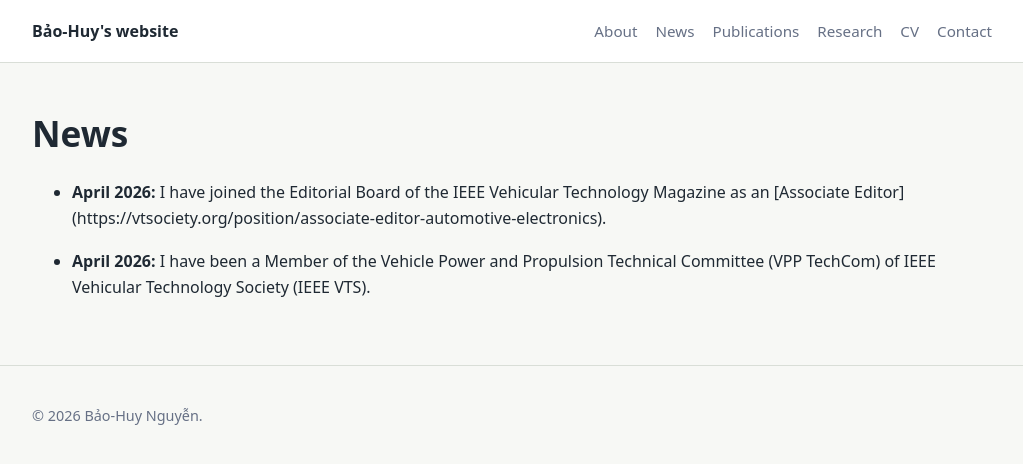
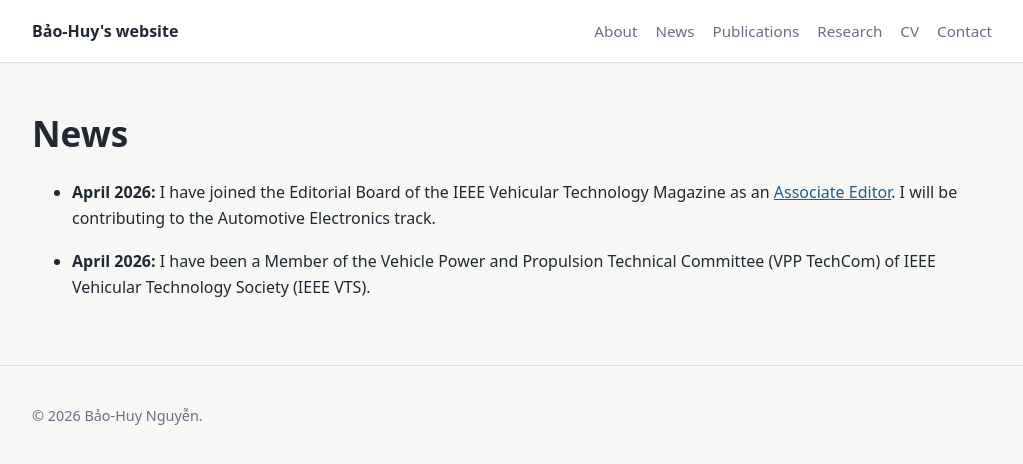
Before and after one commit to baohuynguyen/baohuynguyen.github.io, a Jekyll site: the page built from news.md, in a window 1280 px wide. Shown: the top 464 px of the page, without its empty margins (128-1151 px from the left). Built offline with Jekyll 4.4.1, drawn with Linux system fonts in a browser that asks for light colours.

Commit message:
Update news.md

```diff
--- a/news.md
+++ b/news.md
@@ -7,6 +7,6 @@
 # News
 
 <ul class="news-list">
-  <li><strong>April 2026:</strong> I have joined the Editorial Board of the IEEE Vehicular Technology Magazine as an [Associate Editor](https://vtsociety.org/position/associate-editor-automotive-electronics).</li>
+  <li><strong>April 2026:</strong> I have joined the Editorial Board of the IEEE Vehicular Technology Magazine as an <a href="https://vtsociety.org/position/associate-editor-automotive-electronics" target="_blank" rel="noopener">Associate Editor</a>. I will be contributing to the Automotive Electronics track.</li>
   <li><strong>April 2026:</strong> I have been a Member of the Vehicle Power and Propulsion Technical Committee (VPP TechCom) of IEEE Vehicular Technology Society (IEEE VTS).</li>
 </ul>
```
